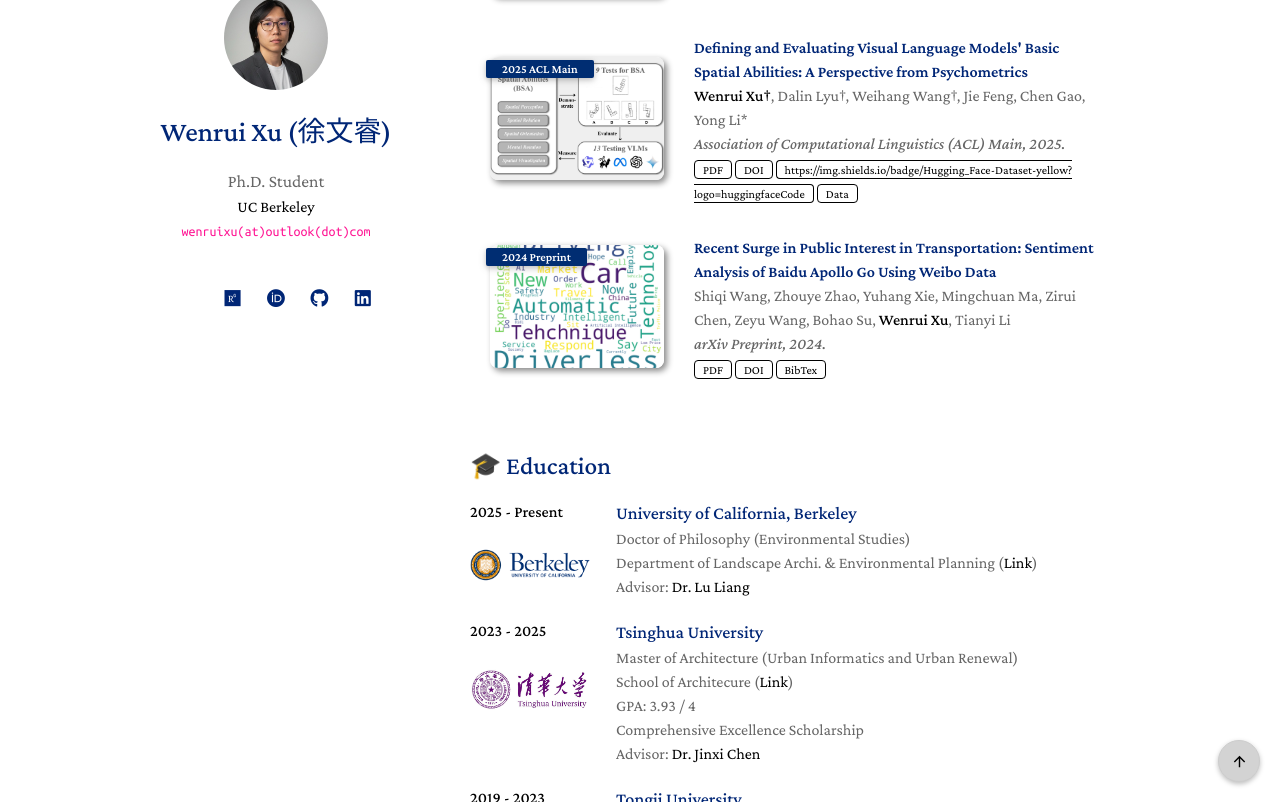
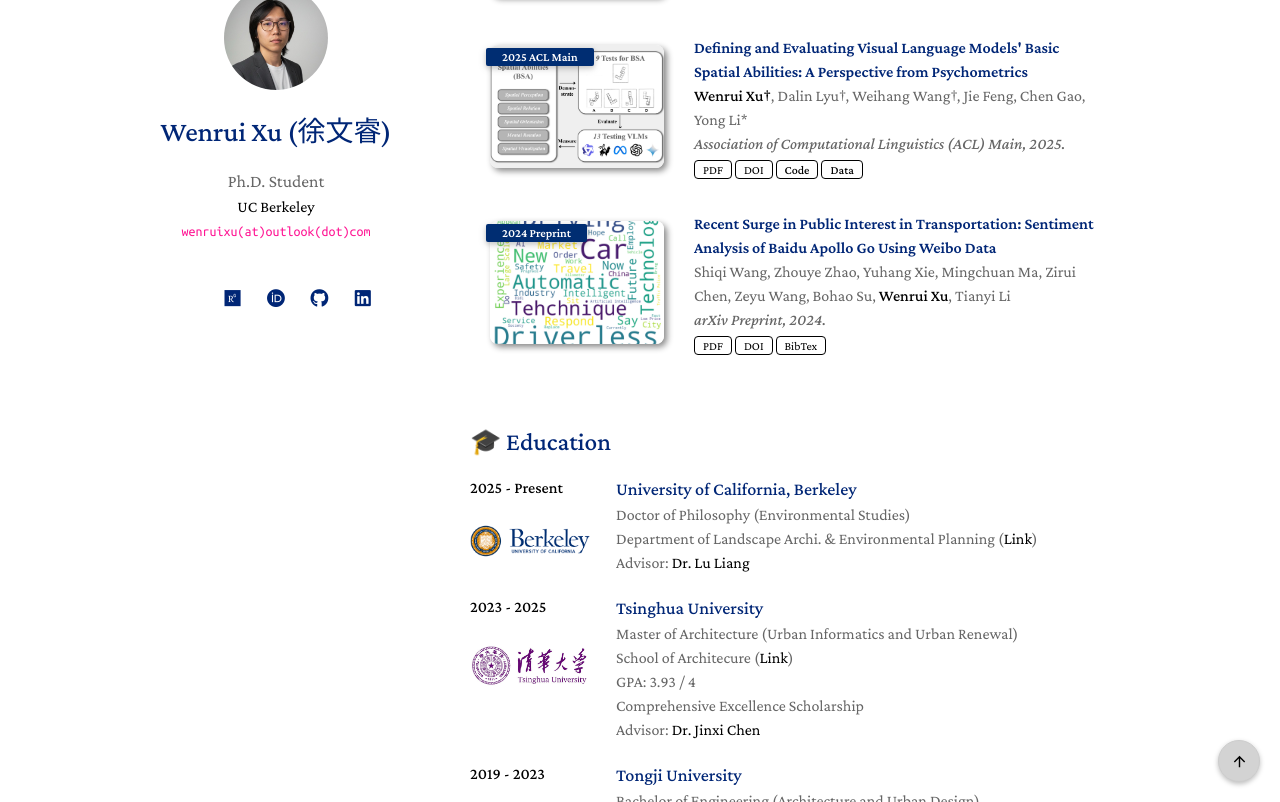
Before and after one commit to ruaruaxu/ruaruaxu.github.io, a Jekyll site: the page built from index.md, in a window 1280 px wide and 900 px high, scrolled down 1333 px, cut to the strip 98-900 px from the top of the window. Built offline with Jekyll 4.4.1, drawn with Linux system fonts in a browser that asks for light colours; a style sheet for code colours, icons or effects is not loaded.

Commit message:
Update publications.md

```diff
--- a/_includes/publications.md
+++ b/_includes/publications.md
@@ -26,10 +26,10 @@
       <a href="{{ link.doi }}" class="btn btn-sm z-depth-0" role="button" target="_blank" style="font-size:12px;">DOI</a>
       {% endif %}
       {% if link.code %}
-      <a href="{{ link.code }}" class="btn btn-sm z-depth-0" role="button" target="_blank" style="font-size:12px;">https://img.shields.io/badge/Hugging_Face-Dataset-yellow?logo=huggingfaceCode</a>
+      <a href="{{ link.code }}" class="btn btn-sm z-depth-0" role="button" target="_blank" style="font-size:12px;font-color:DeepPink;"><strong>Code</strong></a>
       {% endif %}
       {% if link.data %}
-      <a href="{{ link.data }}" class="btn btn-sm z-depth-0" role="button" target="_blank" style="font-size:12px;">Data</a>
+      <a href="{{ link.data }}" class="btn btn-sm z-depth-0" role="button" target="_blank" style="font-size:12px;font-color:DeepPink;"><strong>Data</strong></a>
       {% endif %}
       {% if link.page %}
       <a href="{{ link.page }}" class="btn btn-sm z-depth-0" role="button" target="_blank" style="font-size:12px;">Project Page</a>
```
